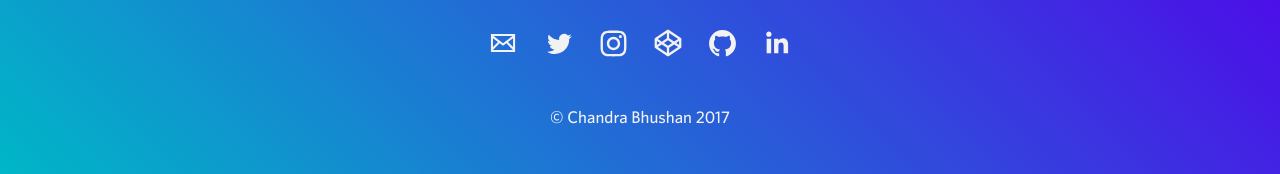
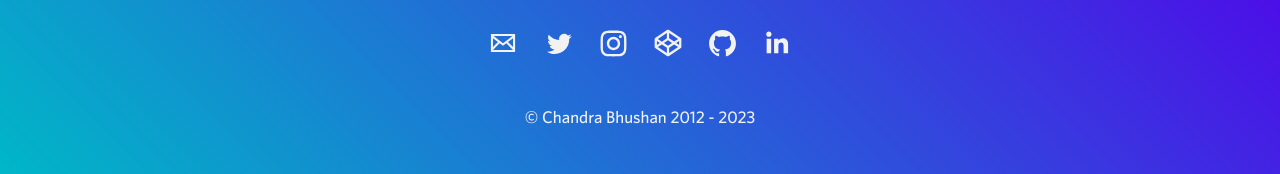
Before and after one commit to sweetcbk/v2, a Jekyll site: the page built from index.html, in a window 1280 px wide and 900 px high, scrolled down 11018 px. Shown: the part 723-897 px from the top of the window. Built offline with Jekyll 4.4.1, drawn with Linux system fonts in a browser that asks for light colours; nearby versions of some CDN libraries.

Commit message:
Update footer.html

```diff
--- a/_includes/footer.html
+++ b/_includes/footer.html
@@ -6,7 +6,7 @@
       {% endfor %}
     </ul>
     <div class="copyright-wrapper center">
-      <p>&copy;&nbsp;&nbsp;{{site.name}} 2017</p>
+      <p>&copy;&nbsp;&nbsp;{{site.name}} 2012 - 2023</p>
     </div>
   </div>
 </section>
```
